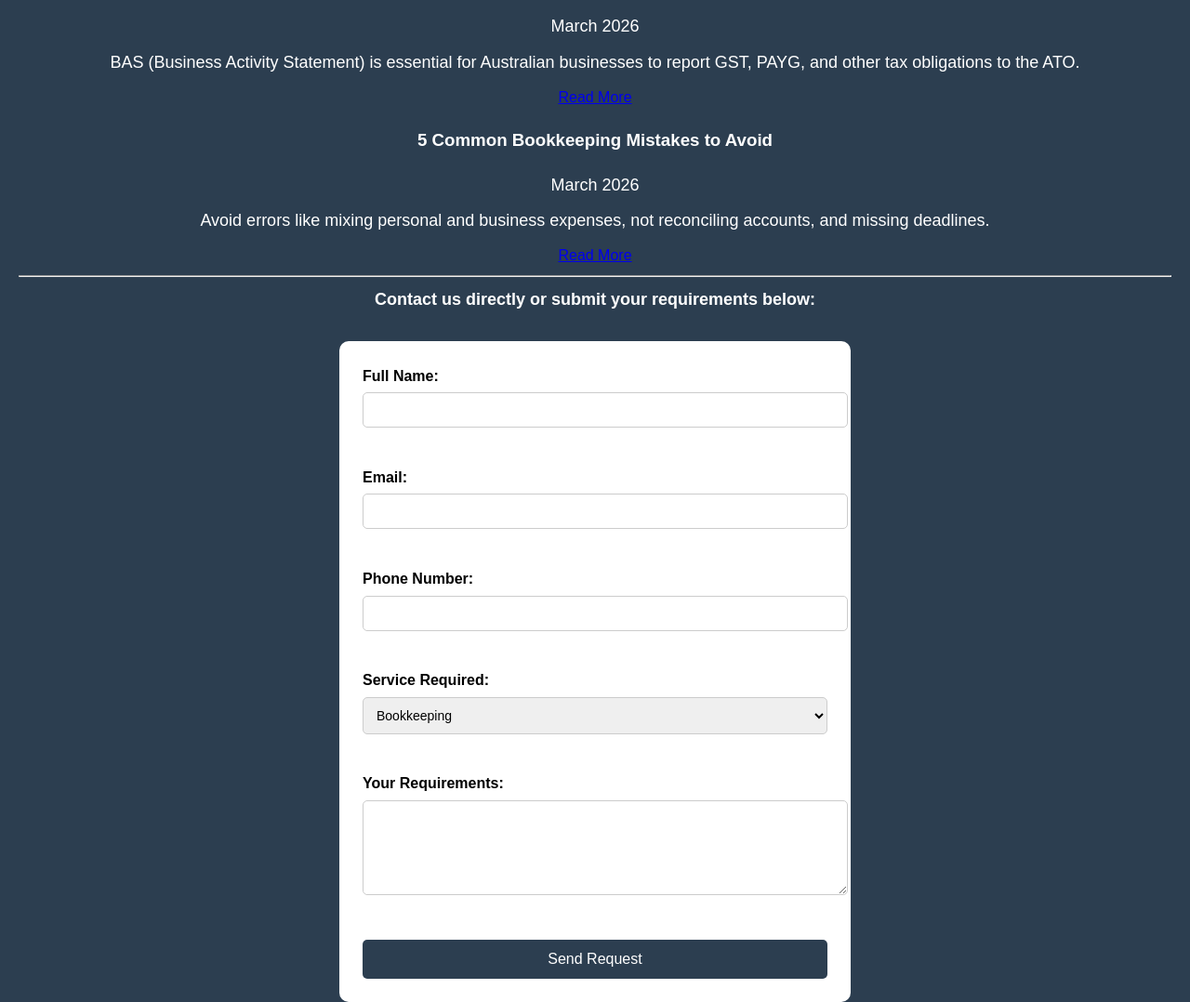
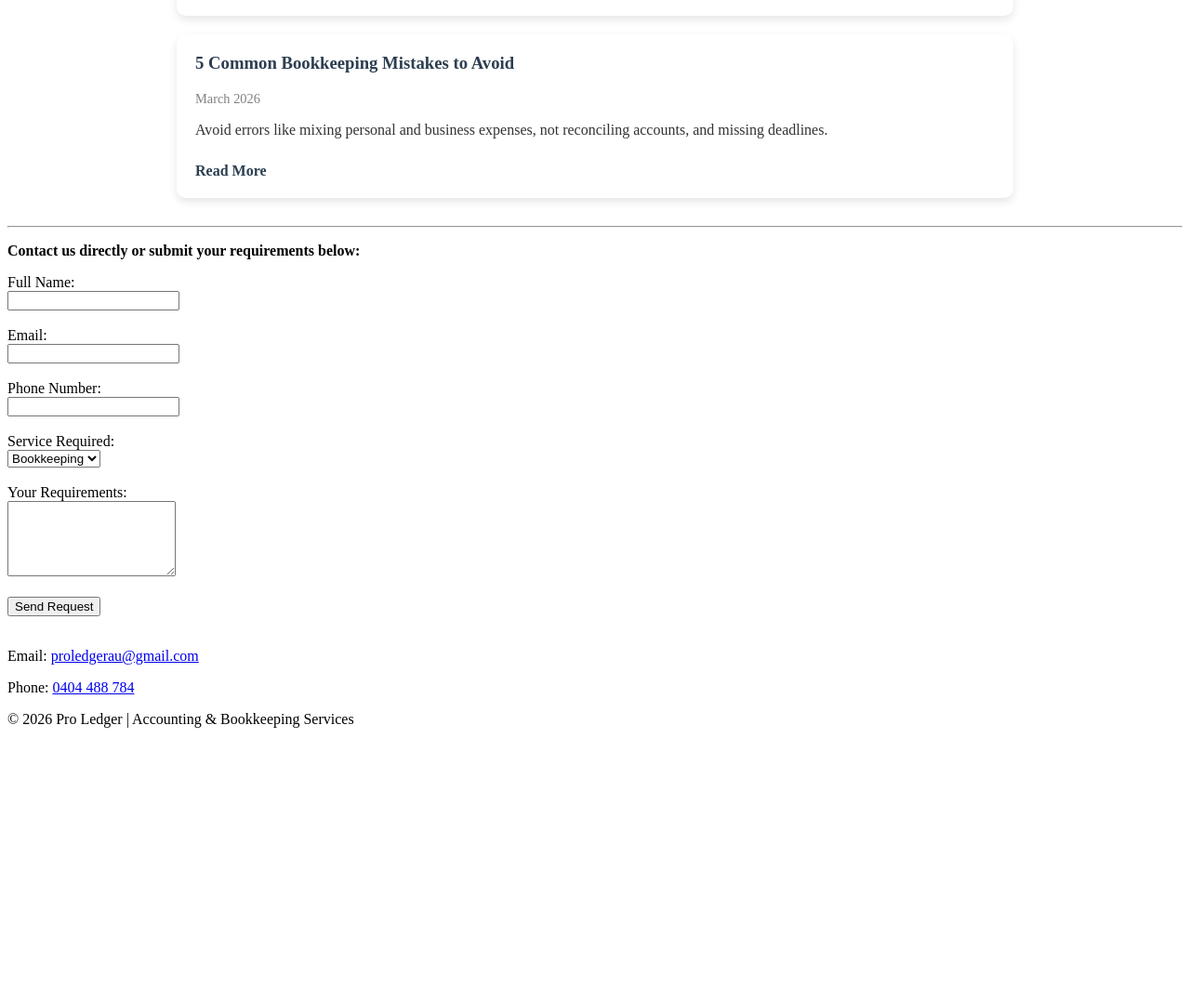
Before and after one commit to proledgerau-hub/ProLedger, a plain HTML site: page index.html in a window 1280 px wide. Shown: the part 664-1742 px from the top of the page at 93% size. After the commit the page ends 1463 px from the top, so only its background shows below. Drawn offline with Linux system fonts and the light colour scheme.

Commit message:
Add blog section styles to style.css
Added styles for blog section and blog posts.

```diff
--- a/style.css
+++ b/style.css
@@ -1,88 +1,50 @@
-/* Body style */
-body {
-    font-family: Arial, sans-serif;
-    margin: 0;
-    background: #f4f4f4;
-    line-height: 1.6;
+/* BLOG SECTION */
+.blog-container {
+    max-width: 900px;
+    margin: 30px auto;
     display: flex;
     flex-direction: column;
-    min-height: 100vh;
+    gap: 20px;
 }
 
-/* Main container */
-.coming-soon-container {
-    background: #2c3e50;
-    color: white;
-    text-align: center;
-    padding: 60px 20px;
-    flex: 1;
+/* Each blog card */
+.blog-post {
+    background: white;
+    color: #333;
+    padding: 20px;
+    border-radius: 10px;
+    text-align: left;
+    box-shadow: 0 4px 10px rgba(0,0,0,0.1);
+    transition: transform 0.2s ease;
 }
 
-/* Headings */
-.coming-soon-container h1 {
-    font-size: 42px;
+/* Hover effect */
+.blog-post:hover {
+    transform: translateY(-5px);
+}
+
+/* Blog title */
+.blog-post h3 {
+    margin-top: 0;
+    color: #2c3e50;
+}
+
+/* Date */
+.blog-post .date {
+    font-size: 0.9em;
+    color: gray;
     margin-bottom: 10px;
 }
 
-.coming-soon-container h2 {
-    font-size: 26px;
-    margin-bottom: 20px;
+/* Read more link */
+.blog-post a {
+    display: inline-block;
+    margin-top: 10px;
+    color: #2c3e50;
+    font-weight: bold;
+    text-decoration: none;
 }
 
-.coming-soon-container p {
-    font-size: 18px;
-    margin: 10px 0;
+.blog-post a:hover {
+    text-decoration: underline;
 }
-
-/* FORM STYLING */
-form {
-    background: white;
-    color: black;
-    max-width: 500px;
-    margin: 30px auto;
-    padding: 25px;
-    border-radius: 10px;
-    text-align: left;
-}
-
-/* Labels */
-form label {
-    font-weight: bold;
-}
-
-/* Inputs */
-form input,
-form select,
-form textarea {
-    width: 100%;
-    padding: 10px;
-    margin-top: 5px;
-    margin-bottom: 15px;
-    border: 1px solid #ccc;
-    border-radius: 5px;
-    font-size: 14px;
-}
-
-/* Button */
-form button {
-    width: 100%;
-    padding: 12px;
-    background: #2c3e50;
-    color: white;
-    border: none;
-    border-radius: 5px;
-    font-size: 16px;
-    cursor: pointer;
-}
-
-form button:hover {
-    background: #1a252f;
-}
-
-/* Footer */
-footer {
-    background: #34495e;
-    color: white;
-    text-align: center;
-    padding: 15px;
-}
```
